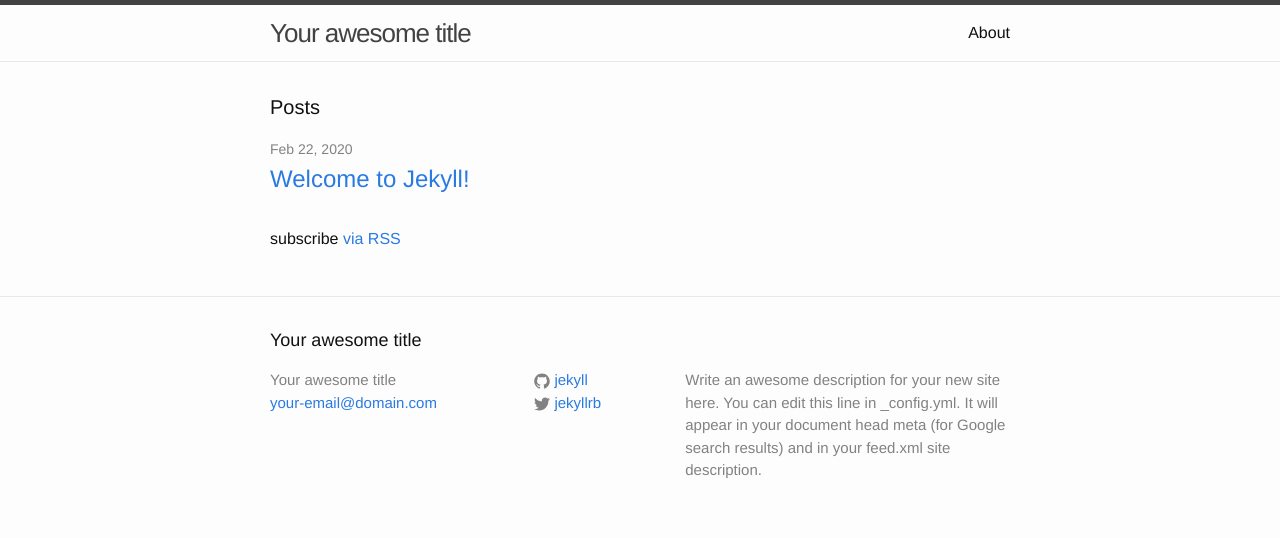
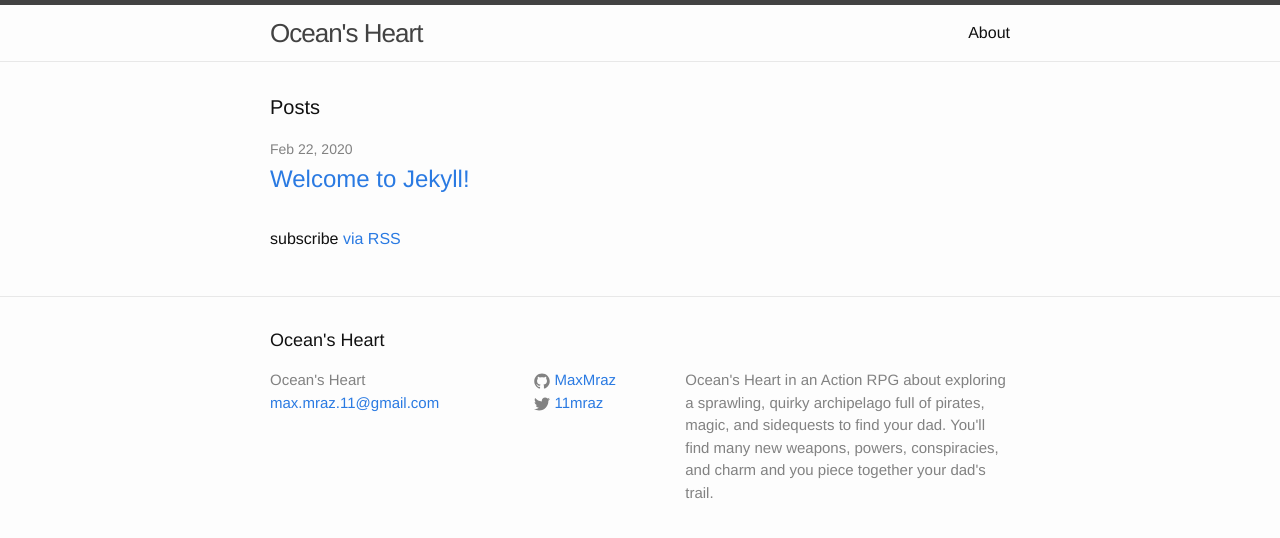
Before and after one commit to MaxMraz/oceansheart, a Jekyll site: the page built from index.html, in a window 1280 px wide. Shown: the top 538 px of the page. Built offline with Jekyll 4.4.1, drawn with Linux system fonts in a browser that asks for light colours.

Commit message:
initial config edits

```diff
--- a/_config.yml
+++ b/_config.yml
@@ -6,16 +6,16 @@
 # 'jekyll serve'. If you change this file, please restart the server process.
 
 # Site settings
-title: Your awesome title
-email: your-email@domain.com
+title: Ocean's Heart
+email: max.mraz.11@gmail.com
 description: > # this means to ignore newlines until "baseurl:"
-  Write an awesome description for your new site here. You can edit this
-  line in _config.yml. It will appear in your document head meta (for
-  Google search results) and in your feed.xml site description.
+  Ocean's Heart in an Action RPG about exploring a sprawling, quirky archipelago
+  full of pirates, magic, and sidequests to find your dad. You'll find many new
+  weapons, powers, conspiracies, and charm and you piece together your dad's trail.
 baseurl: "" # the subpath of your site, e.g. /blog
-url: "http://yourdomain.com" # the base hostname & protocol for your site
-twitter_username: jekyllrb
-github_username:  jekyll
+url: "http://maxmraz.github.io/oceansheart" # the base hostname & protocol for your site
+twitter_username: 11mraz
+github_username:  MaxMraz
 
 # Build settings
 markdown: kramdown
```
